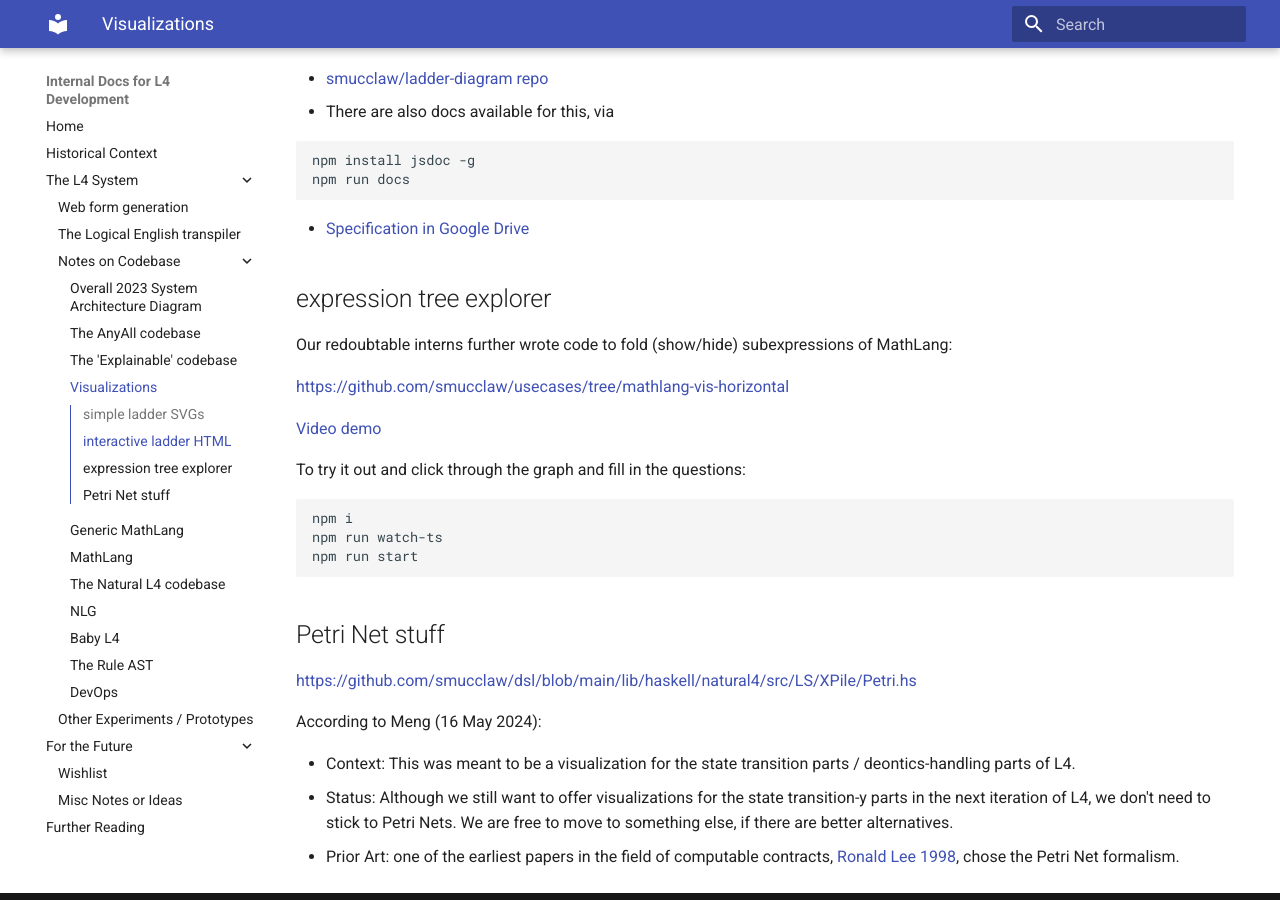
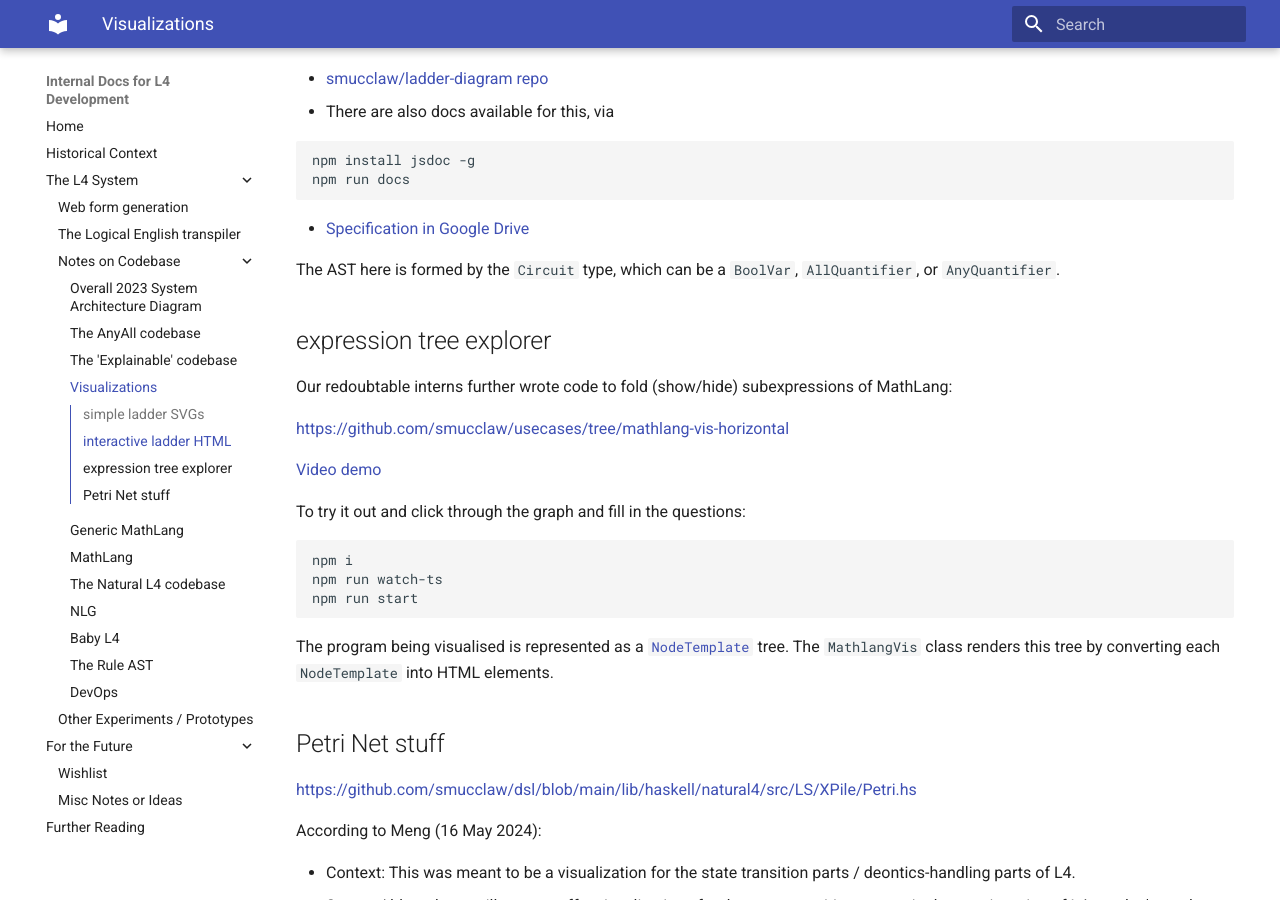
Before and after one commit to smucclaw/internal_docs, an MkDocs documentation site: the page built from docs/current_system/codebase/visualizations.md, in a window 1280 px wide and 900 px high, scrolled down 940 px. Built offline with MkDocs 1.6.1 and Material for MkDocs 9.7.7, drawn with Linux system fonts in a browser that asks for light colours.

Commit message:
brief descs of ladder data structs

````diff
--- a/docs/current_system/codebase/visualizations.md
+++ b/docs/current_system/codebase/visualizations.md
@@ -32,6 +32,8 @@ This draws the interactive, clickable diagrams at the bottom of the web intervie
 
 * [Specification in Google Drive](https://drive.google.com/drive/folders/1y7TssfA925VuyuAt8VBaNxlRTo8KyqlS?usp=sharing)
 
+The AST here is formed by the `Circuit` type, which can be a `BoolVar`, `AllQuantifier`, or `AnyQuantifier`.
+
 ## expression tree explorer
 
 Our redoubtable interns further wrote code to fold (show/hide) subexpressions of MathLang:
@@ -48,6 +50,8 @@ npm run watch-ts
 npm run start
 ```
 
+The program being visualised is represented as a [`NodeTemplate`](https://github.com/smucclaw/usecases/blob/mathlang-vis/mathlang-vis/ts/index.ts#L43-L47) tree. The `MathlangVis` class renders this tree by converting each `NodeTemplate` into HTML elements.
+
 ## Petri Net stuff
 
 <https://github.com/smucclaw/dsl/blob/main/lib/haskell/natural4/src/LS/XPile/Petri.hs>
````
